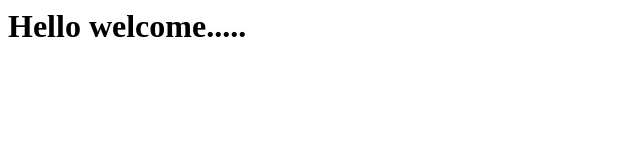
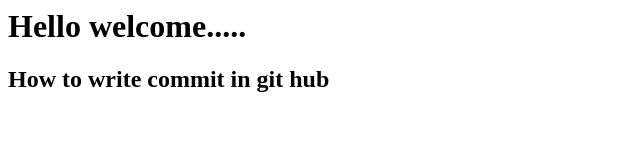
Before and after one commit to nareshzenar/gitCommands, a plain HTML site: page index.html in a window 1280 px wide. Shown: the whole page, without its empty margins (0-640 px from the left). Drawn offline with Linux system fonts and the light colour scheme.

Commit message:
add notes about commit message

```diff
--- a/index.html
+++ b/index.html
@@ -5,6 +5,10 @@
 <body>
 
     <h1>Hello welcome.....</h1>
+
+    <h2>
+        How to write commit in git hub
+    </h2>
 </body>
 
 </html>
```
